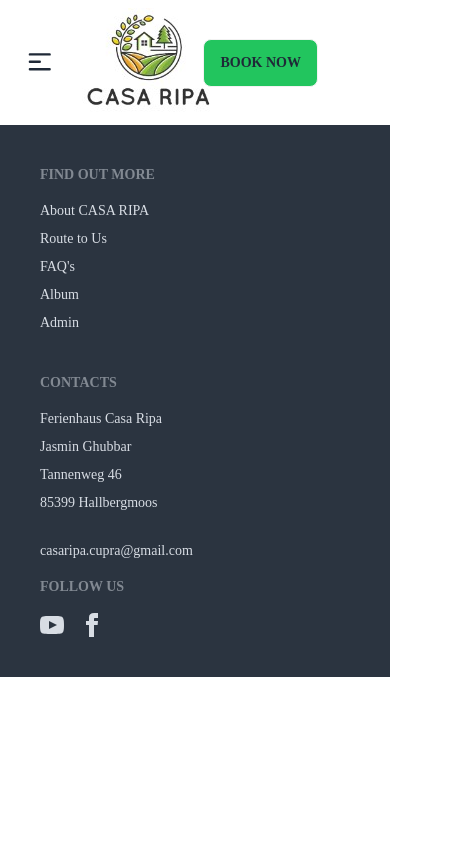
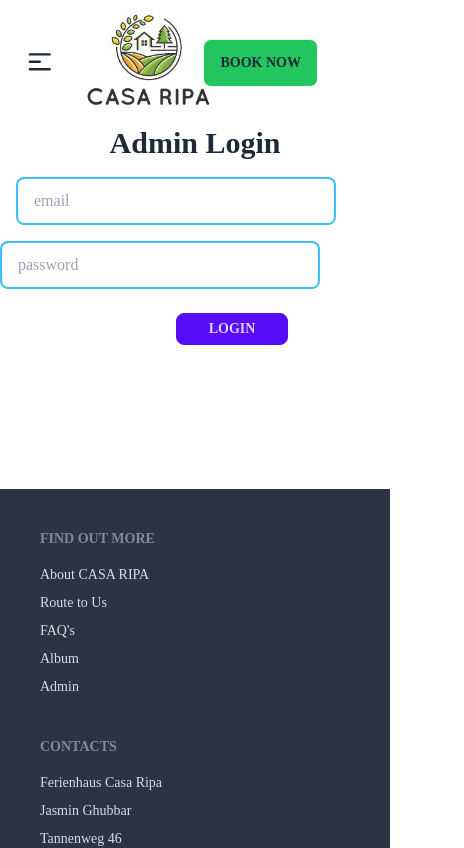
Before and after one commit to SinthiyaBalan/CASA_RIPA_HouseRentingApp, a React (Vite) app: page /AdminLogin in a window 390 px wide. Shown: the top 848 px of the page, 464 px wide, since content can reach past the window. Built offline with nearby package versions, Linux system fonts and the light colour scheme; some icons are missing; a web font is replaced by a local one.

Commit message:
Admin login page component and respective json file added

```diff
--- a/package.json
+++ b/package.json
@@ -32,6 +32,7 @@
     "eslint-plugin-react-hooks": "^4.6.0",
     "eslint-plugin-react-refresh": "^0.4.3",
     "postcss": "^8.4.28",
+    "prettier": "^3.0.0-alpha.6",
     "tailwindcss": "^3.3.3",
     "vite": "^4.4.5"
   }
--- a/src/App.jsx
+++ b/src/App.jsx
@@ -6,9 +6,15 @@ import Review from './components/Review'
 import FAQ from './components/FAQ'
 import faqData from './data/faq.json'
 import { Routes, Route, Link } from "react-router-dom";
-import ExploreSurroundings from './components/ExploreSurroundings'
+import ExploreSurroundings from './components/ExploreSurroundings';
+import AdminLogin from './components/AdminLogin';
+import loginData from './data/loginDetails.json';
+import AdminHome from './components/AdminHome';
+import { useState } from "react";
 
 function App() {
+
+  const [user, setUser] = useState();
 
   return (
     <>
@@ -16,6 +22,10 @@ function App() {
     <Routes>
     <Route path="/" element={<Home/> } />
     <Route path="/ExploreSurroundings" element={<ExploreSurroundings/>} />
+    <Route path="/FAQ" element={<FAQ faqData={faqData} />} />
+    <Route path="/AdminLogin" element={<AdminLogin loginData={loginData} user = {user} setUser ={setUser}/>} />
+
+    <Route path='/AdminHome' element={<AdminHome user = {user} />} />
     </Routes>
     {/* <Review/> */}
     <Footer/>
--- /dev/null
+++ b/src/components/AdminHome.jsx
@@ -0,0 +1,19 @@
+import React,{useEffect} from 'react';
+import { useNavigate } from 'react-router-dom'
+
+
+function AdminHome({user}) {
+    const navigate = useNavigate();
+
+    useEffect( () => {
+
+        if(!user){
+            navigate('/AdminLogin')
+        }
+    },[])
+  return (
+    <div>Profile {user.name}</div>
+  )
+}
+
+export default AdminHome
--- /dev/null
+++ b/src/components/AdminLogin.jsx
@@ -0,0 +1,47 @@
+import React, { useEffect } from "react";
+import { useNavigate } from "react-router-dom";
+
+
+function AdminLogin({ loginData,user,setUser }) {
+
+  const navigate = useNavigate();
+
+  console.log(loginData.users);
+  const submitHandler = (e) => {
+    e.preventDefault();
+    const email = e.target.email.value;
+    const password = e.target.password.value;
+    console.log(email, password);
+
+    const person = loginData.users.find((i) => i.email === email);
+
+    if (person) {
+      console.log("person found");
+      if (person.pass == password) {
+        setUser(person);
+        navigate("/AdminHome");
+      } else {
+        console.log("password incorrect");
+      }
+    } else {
+      console.log("person not found");
+    }
+  };
+  return (
+    <>
+    <h2 className="text-center font-bold text-3xl">Admin Login</h2>
+    <div className='admin-login container md:flex lg:flex lg:flex-wrap lg:gap-4 justify-center lg:mt-14 mb-36'>
+
+        <form  onSubmit={submitHandler}>
+
+            <input className="input input-bordered w-full max-w-xs border-2 border-info md:mx-16 m-4" type="email" name="email" id="email" placeholder='email'/> <br />
+            <input className="input input-bordered w-full max-w-xs border-2 border-info md:mx-16" type="password" name="password" id="password" placeholder='password'/><br /><br />
+            <button className="btn btn-primary mx-24 md:btn- btn-sm w-28 mx-44" type="submit" >Login</button>
+
+    </form>
+    </div>
+    </>
+  );
+}
+
+export default AdminLogin;
--- /dev/null
+++ b/src/data/loginDetails.json
@@ -0,0 +1,17 @@
+{
+    "users": [
+        {
+            "id": 1,
+            "name": "Alex",
+            "email": "alex@email.com",
+            "pass": "aaaa"
+        },
+        {
+            "id": 2,
+            "name": "team",
+            "email": "team@email.com",
+            "pass": "tttt"
+        }
+
+    ]
+}
```
Also changed, not shown: src/components/Footer.jsx (+9 -5 lines), 1 other file (tests, documents, lock files or other folders).
